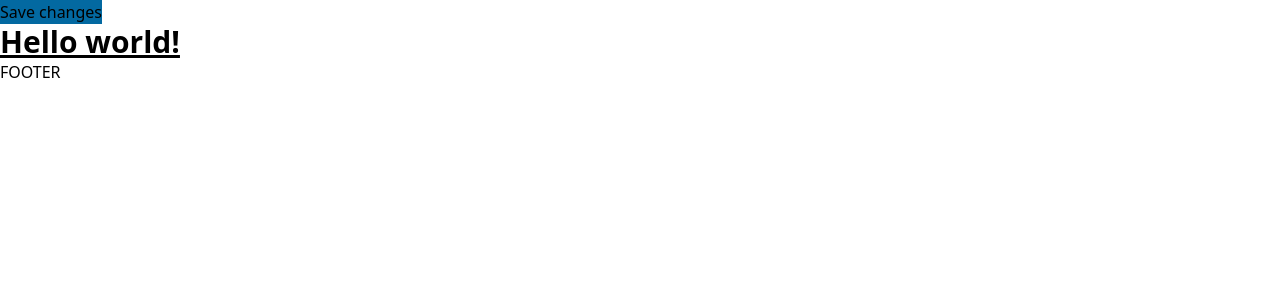
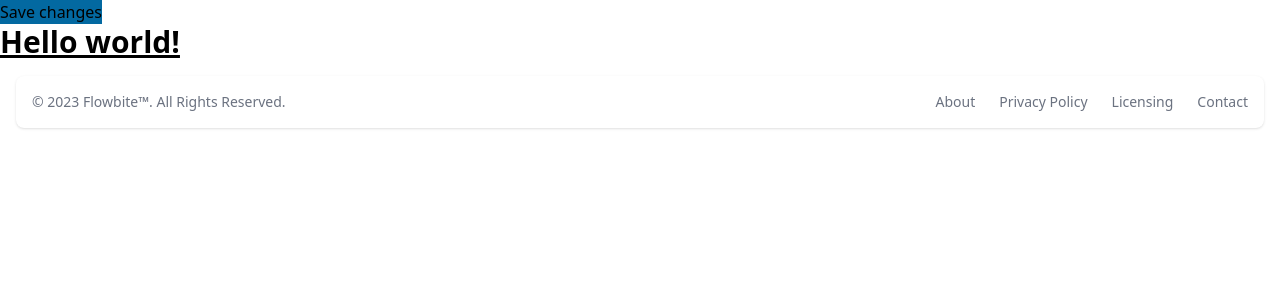
Before and after one commit to Freud233/stunning-chainsaw, a Vue app: page / in a window 1280 px wide. Shown: the top 300 px of the page. Built offline with nearby package versions, Linux system fonts and the light colour scheme.

Commit message:
feat(flowbite): 配置flowbite

```diff
--- a/package.json
+++ b/package.json
@@ -10,6 +10,7 @@
     "commit": "git-cz"
   },
   "dependencies": {
+    "flowbite": "^1.6.5",
     "vue": "^3.2.47",
     "vue-router": "^4.0.13"
   },
--- a/src/components/Footer.vue
+++ b/src/components/Footer.vue
@@ -1,7 +1,25 @@
 <template>
-    <div>
-        FOOTER
-    </div>
+    <footer class="bg-white rounded-lg shadow m-4 dark:bg-gray-800">
+        <div class="w-full mx-auto max-w-screen-xl p-4 md:flex md:items-center md:justify-between">
+            <span class="text-sm text-gray-500 sm:text-center dark:text-gray-400">© 2023 <a href="https://flowbite.com/"
+                    class="hover:underline">Flowbite™</a>. All Rights Reserved.
+            </span>
+            <ul class="flex flex-wrap items-center mt-3 text-sm font-medium text-gray-500 dark:text-gray-400 sm:mt-0">
+                <li>
+                    <a href="#" class="mr-4 hover:underline md:mr-6 ">About</a>
+                </li>
+                <li>
+                    <a href="#" class="mr-4 hover:underline md:mr-6">Privacy Policy</a>
+                </li>
+                <li>
+                    <a href="#" class="mr-4 hover:underline md:mr-6">Licensing</a>
+                </li>
+                <li>
+                    <a href="#" class="hover:underline">Contact</a>
+                </li>
+            </ul>
+        </div>
+    </footer>
 </template>
 
 <script setup lang="ts">
--- a/tailwind.config.js
+++ b/tailwind.config.js
@@ -1,8 +1,11 @@
 /** @type {import('tailwindcss').Config} */
 export default {
-  content: ['./src/**/*.{vue,js,ts}'],
+  content: [
+    './src/**/*.{vue,js,ts}',
+    './node_modules/flowbite/**/*.js',
+  ],
   theme: {
     extend: {},
   },
-  plugins: [],
+  plugins: [require('flowbite/plugin')],
 };
```
